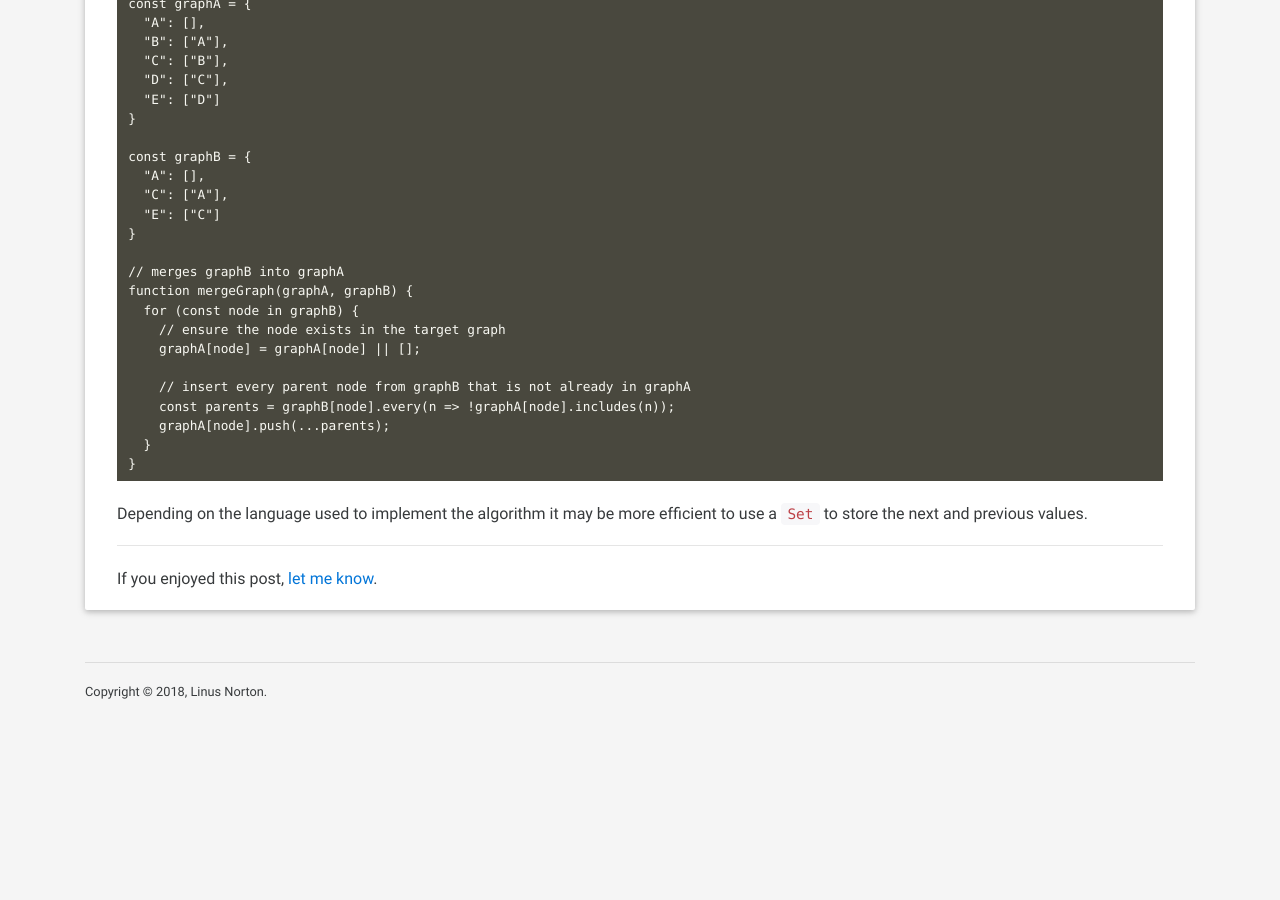
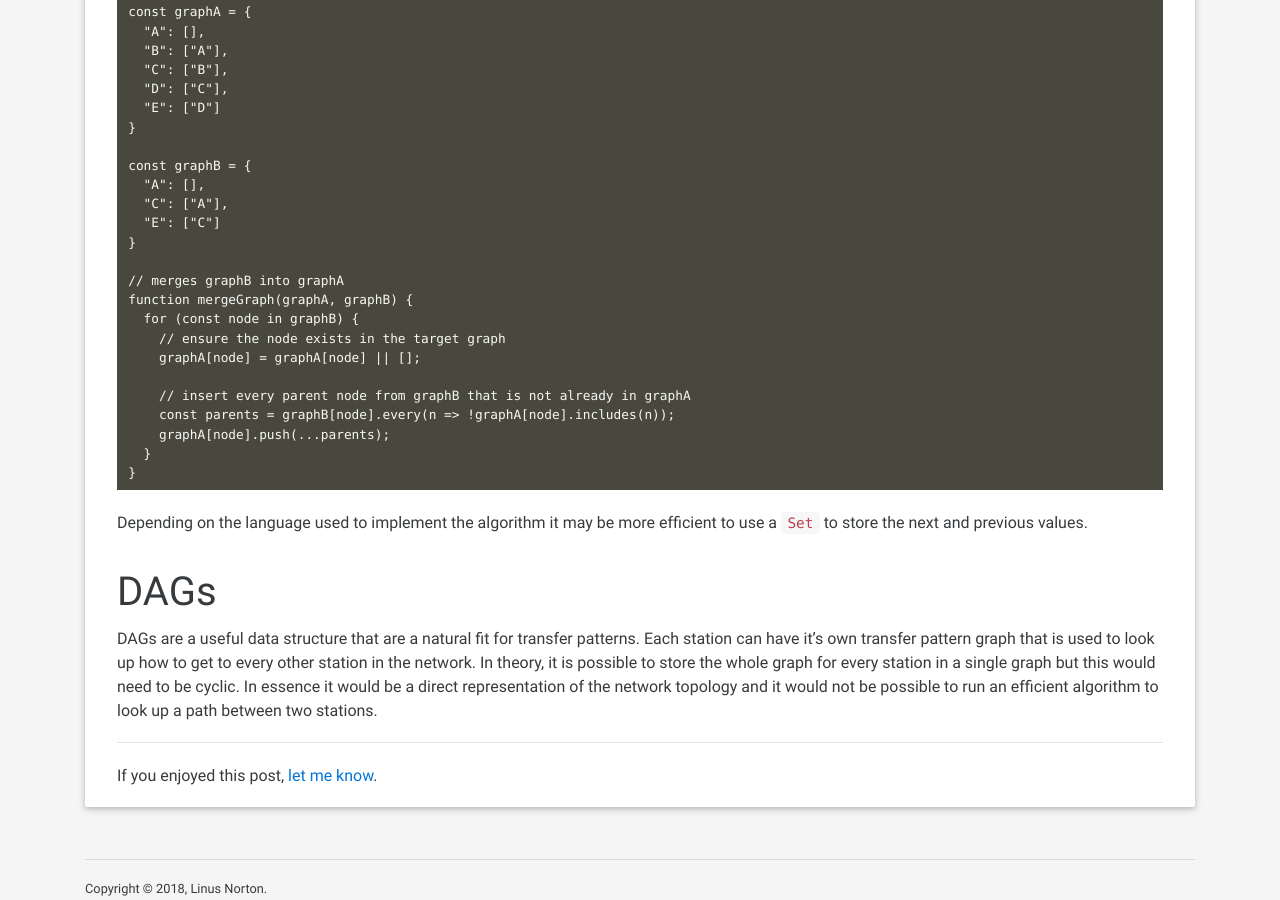
Before and after one commit to linusnorton/ljn.io, a Jekyll site: the page built from _posts/2018-12-05-using-directed-acyclic-graphs-to-store-transfer-patterns.md, in a window 1280 px wide and 900 px high, scrolled down 3795 px. Built offline with Jekyll 4.4.1, drawn with Linux system fonts in a browser that asks for light colours; nearby versions of some CDN libraries; before the commit the page ends 4498 px from its top, so only the background shows below that; some of the changed text lies outside the part shown.

Commit message:
bit more text

````diff
--- a/_posts/2018-12-05-using-directed-acyclic-graphs-to-store-transfer-patterns.md
+++ b/_posts/2018-12-05-using-directed-acyclic-graphs-to-store-transfer-patterns.md
@@ -98,7 +98,7 @@ Alternatively, it can be represented as a [doubly-linked list](https://en.wikipe
 }
 ```
 
-## Extracting paths from a DAG
+# Extracting paths from a DAG
 
 How the data structure is stored will depend on the application. In this case it's beneficial to store it as a doubly linked list so the path to the specific node being requested can be extracted efficiently. Using the simplified JSON structure would require a [breadth](https://en.wikipedia.org/wiki/Breadth-first_search) or [depth](https://en.wikipedia.org/wiki/Depth-first_search) first search from the root node (origin) to the destination. As the location of the destinations in the graph are not known, a full scan of the entire graph is required.
 
@@ -134,7 +134,7 @@ const paths = getPaths(graph, [], "A", "E");
  * ]
 ```
 
-In our use case the `next` property is not used, so it is possible to revert to the simplified data structure using the list items as references to the parent rather than leaf nodes:
+In our use case the `next` property is not used, so it is possible to revert to the simplified data structure using the list items as references to the parent, rather than leaf nodes:
 
 ```
 {
@@ -179,3 +179,7 @@ function mergeGraph(graphA, graphB) {
 ```
 
 Depending on the language used to implement the algorithm it may be more efficient to use a `Set` to store the next and previous values.
+
+# DAGs
+
+DAGs are a useful data structure that are a natural fit for transfer patterns. Each station can have it's own transfer pattern graph that is used to look up how to get to every other station in the network. In theory, it is possible to store the whole graph for every station in a single graph but this would need to be cyclic. In essence it would be a direct representation of the network topology and it would not be possible to run an efficient algorithm to look up a path between two stations.
````
